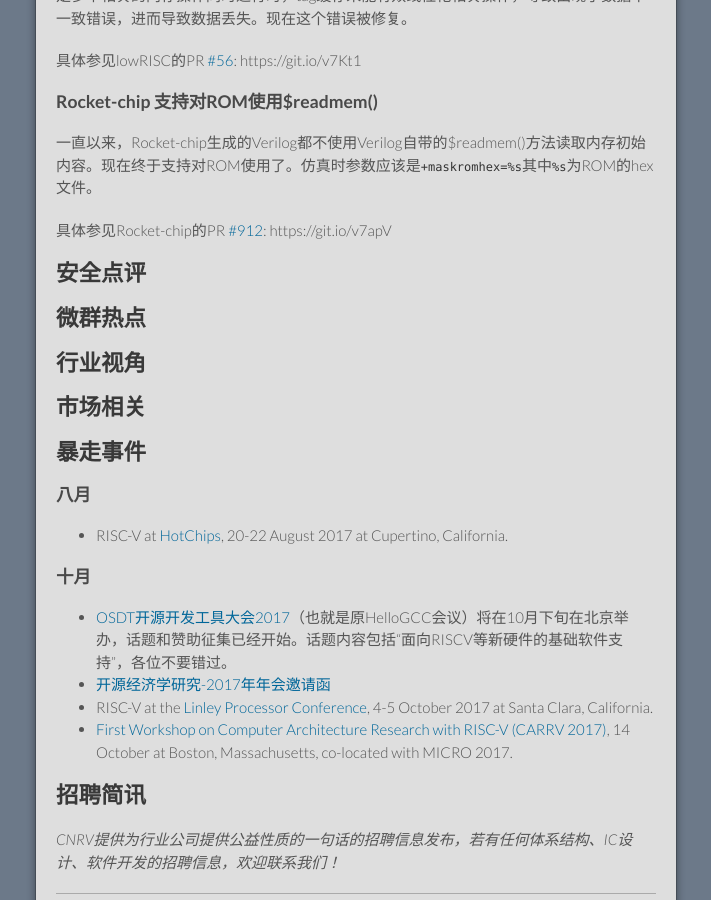
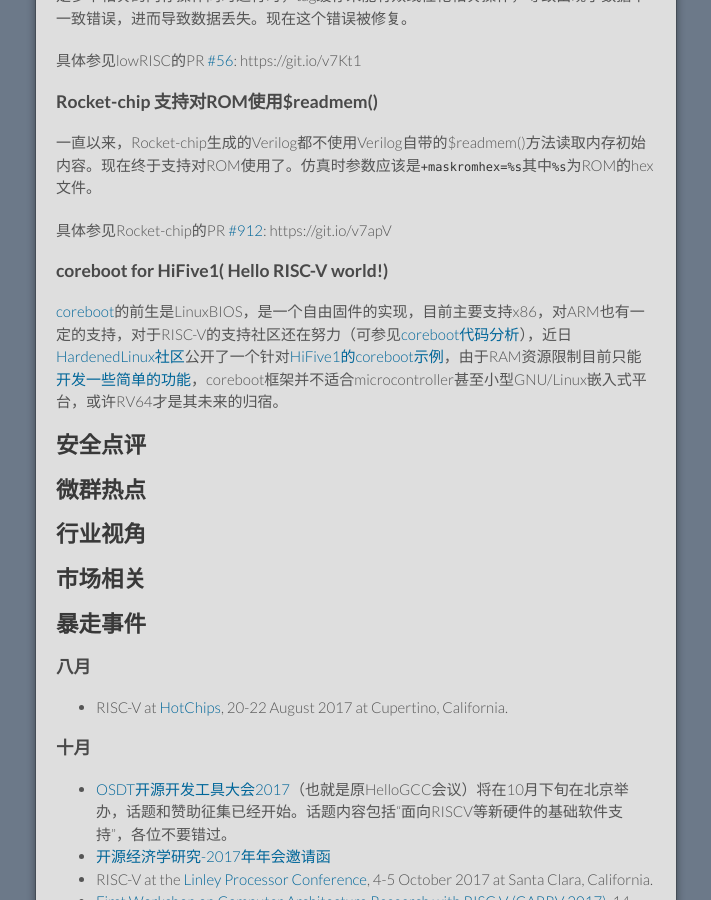
Before and after one commit to cnrv/home, a Jekyll site: the page built from bi-week-rpts/2017-08-17.md, in a window 1280 px wide and 900 px high, scrolled down 958 px. Shown: the whole window, without its empty margins (284-995 px from the left). Built offline with Jekyll 4.4.1, drawn with Linux system fonts in a browser that asks for light colours; Markdown is read by kramdown in place of the engine named in the settings; our own code applies the rules of GitHub Pages for plain Markdown files.

Commit message:
add coreboot for HiFive1

```diff
--- a/bi-week-rpts/2017-08-17.md
+++ b/bi-week-rpts/2017-08-17.md
@@ -48,6 +48,10 @@
 
 具体参见Rocket-chip的PR [#912](https://github.com/freechipsproject/rocket-chip/pull/912): https://git.io/v7apV
 
+### coreboot for HiFive1( Hello RISC-V world!)
+
+[coreboot](https://www.coreboot.org/)的前生是LinuxBIOS，是一个自由固件的实现，目前主要支持x86，对ARM也有一定的支持，对于RISC-V的支持社区还在努力（可参见[coreboot代码分析](https://github.com/hardenedlinux/embedded-iot_profile/blob/master/docs/riscv/coreboot%E5%88%86%E6%9E%90.md)），近日[HardenedLinux社区](https://github.com/hardenedlinux)公开了一个针对[HiFive1的coreboot示例](https://github.com/hardenedlinux/coreboot4HiFive1)，由于RAM资源限制目前只能[开发一些简单的功能](https://github.com/hardenedlinux/coreboot4HiFive1/blob/master/coreboot4HiFive-README.md)，coreboot框架并不适合microcontroller甚至小型GNU/Linux嵌入式平台，或许RV64才是其未来的归宿。
+
 ## 安全点评
 
 
```
